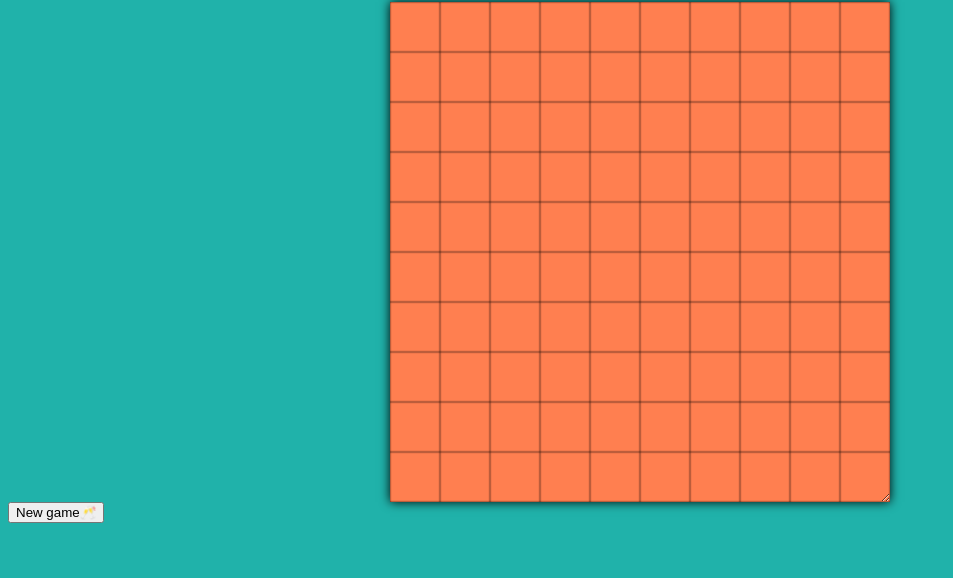
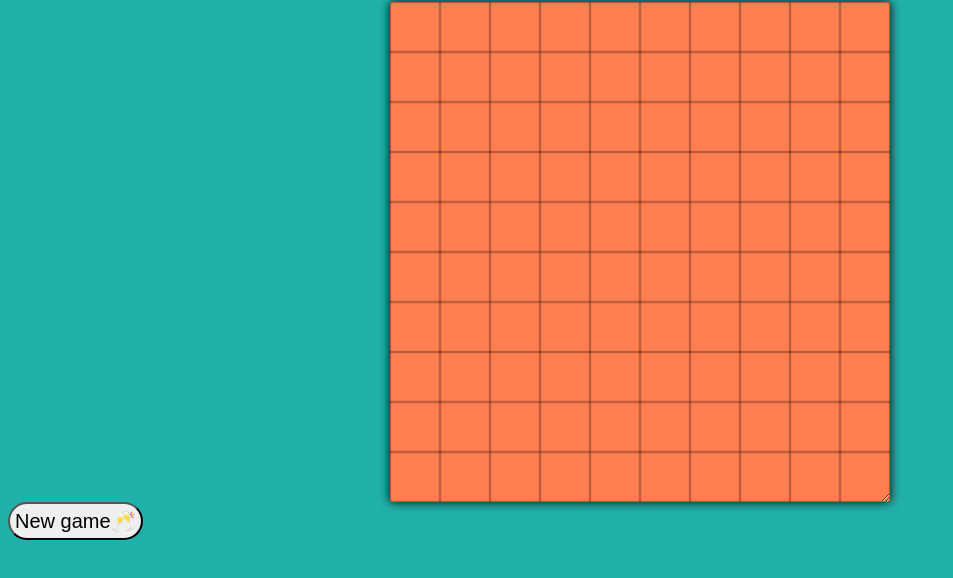
Before and after one commit to Drnasin208/Minesweeper, a plain HTML site: page index.html in a window 1280 px wide. Shown: the part 78-656 px from the top of the page, without its empty margins (0-953 px from the left). Drawn offline with Linux system fonts and the light colour scheme.

Commit message:
Update style.css

```diff
--- a/style.css
+++ b/style.css
@@ -67,6 +67,14 @@ h1{
 .flag {
     box-sizing: border-box;
 }
+
+.btn{
+    text-align:center;
+    font-size:20px;
+    border-radius:20px;
+    padding:5px;
+}
+
 @media screen and (max-width: 580px) {
     body {
     background:#20B2AA;
```
